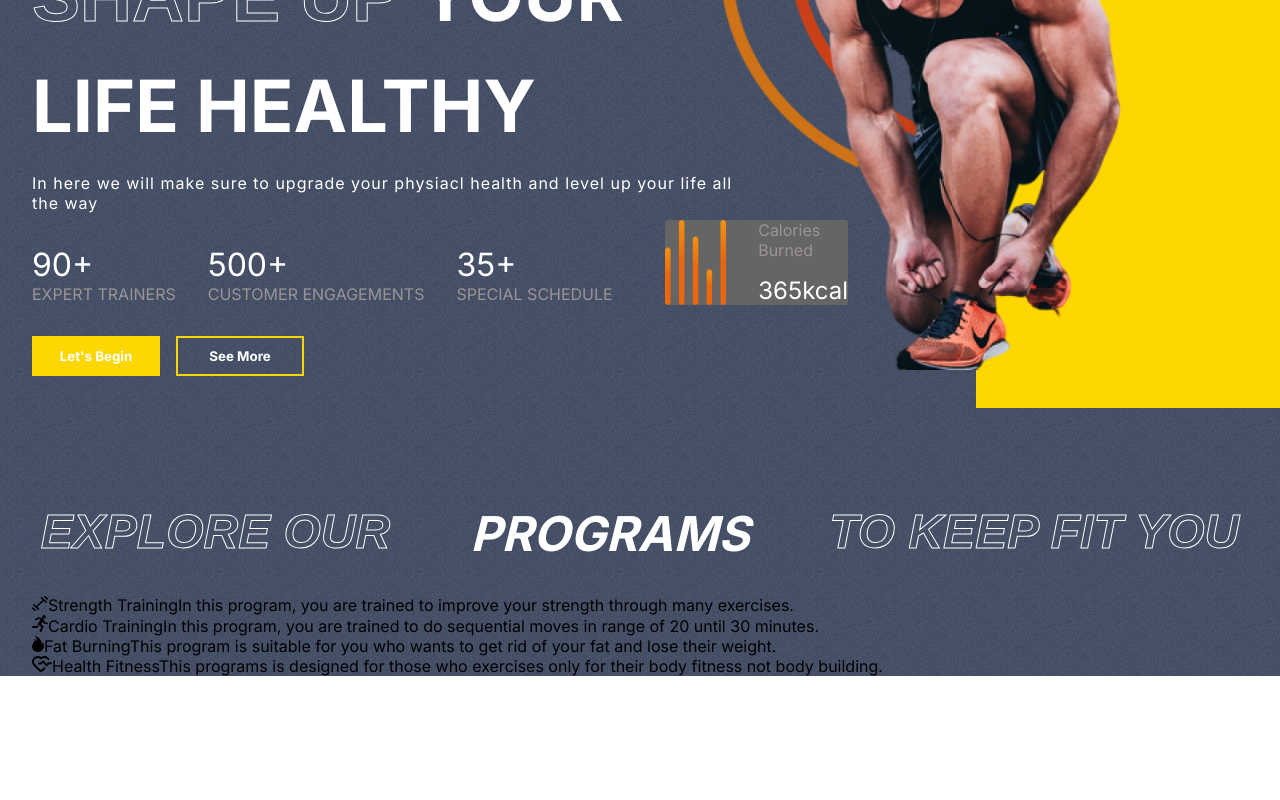
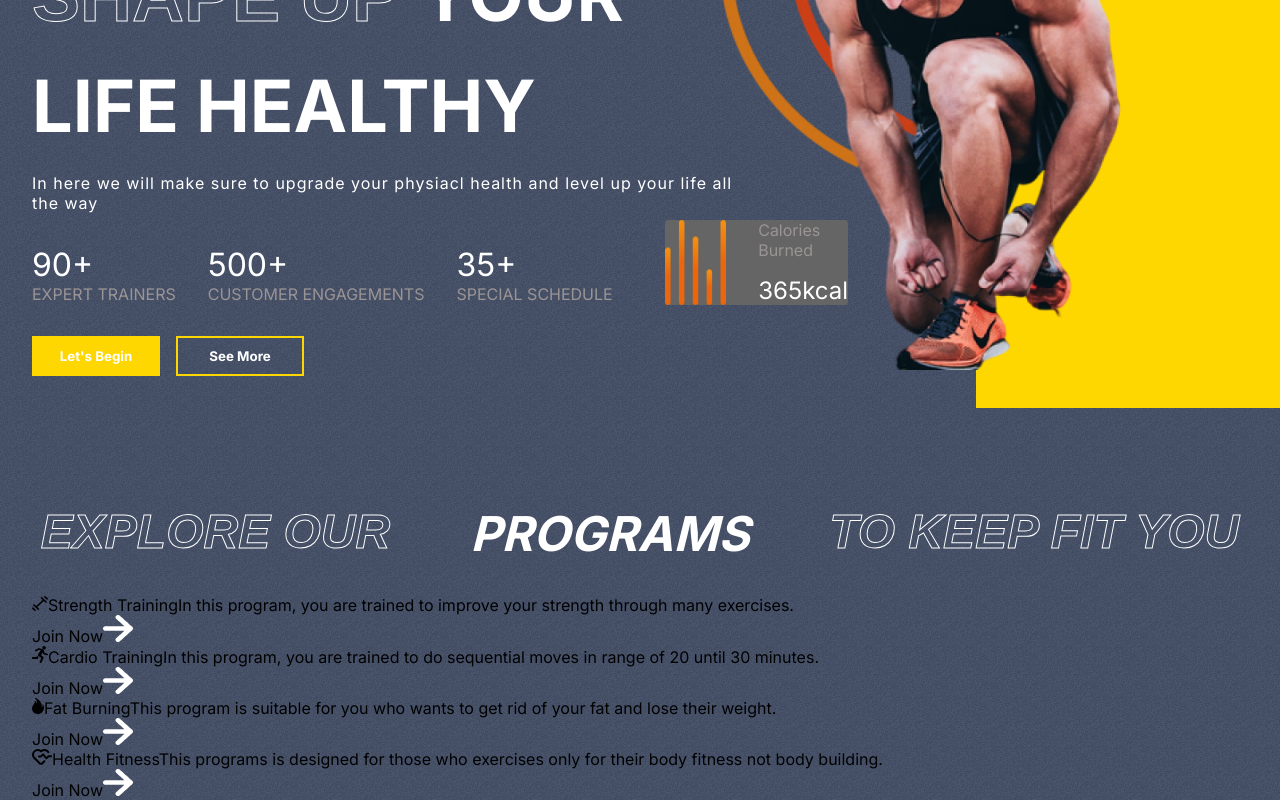
Before and after one commit to gihanthakavishan/Gymnasium_Application, a React (Create React App) app: page / in a window 1280 px wide. Shown: the part 313-1113 px from the top of the page. Before the commit the page ends 989 px from the top, so only its background shows below. Built offline with nearby package versions, Linux system fonts and the light colour scheme.

Commit message:
add arrow pngs

```diff
--- a/src/components/Programs/Programs.jsx
+++ b/src/components/Programs/Programs.jsx
@@ -1,6 +1,7 @@
 import React from 'react';
 import "./Programs.css";
-import {programsData} from '../../data/programsData'
+import {programsData} from '../../data/programsData';
+import RightArrow from '../../assets/rightArrow.png';
 const Programs = () => {
   return (
     <div className="Programs" id="programs">
@@ -16,7 +17,10 @@ const Programs = () => {
                     {program.image}
                      <span>{program.heading}</span>
                      <span>{program.details}</span>
-
+                      <div className="join-now">
+                        <span>Join Now</span>
+                        <img src={RightArrow} alt="" />
+                      </div>
                 </div>
             ))}
         </div>
```
